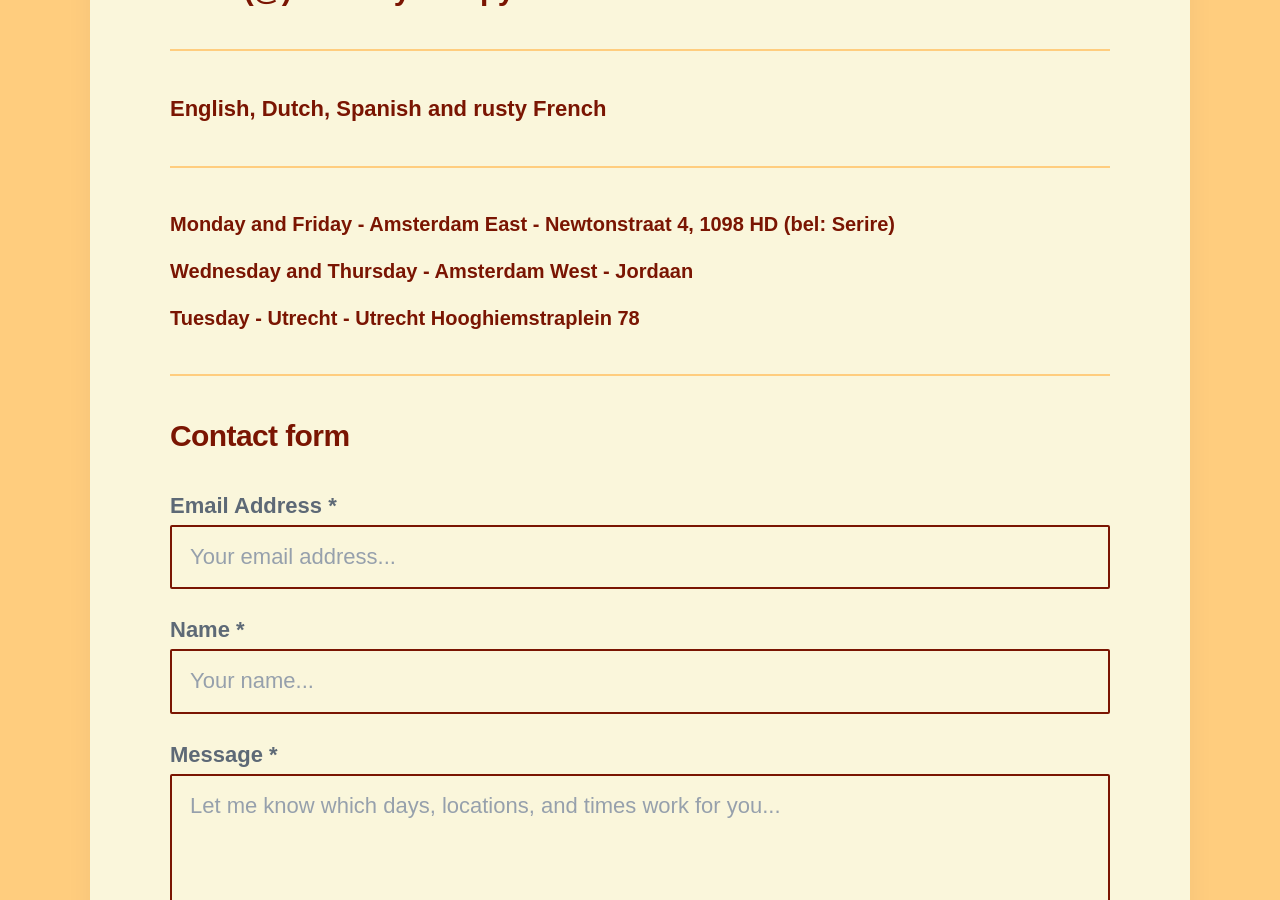
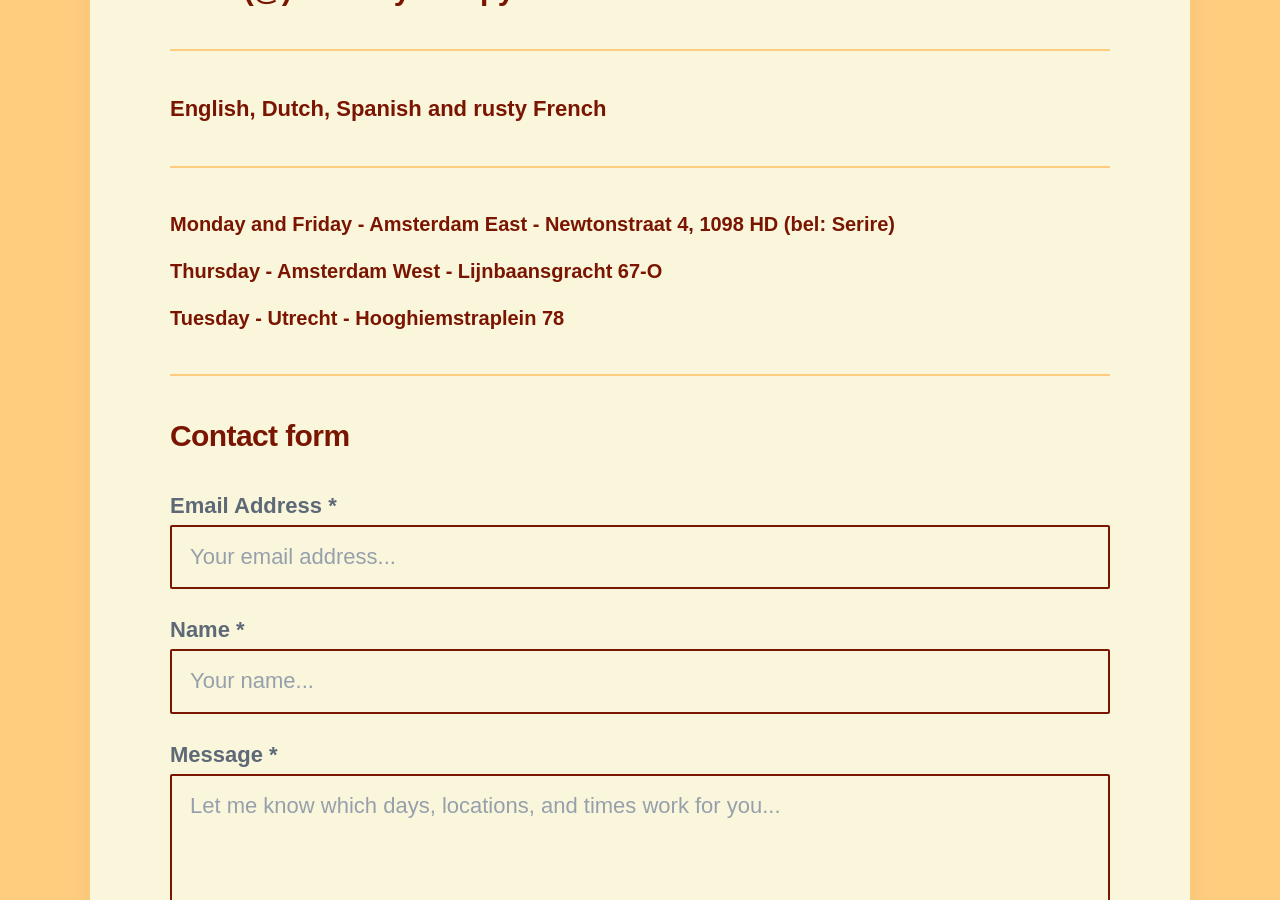
Before and after one commit to threekeytherapy/threekeytherapy.com, a Jekyll site: the page built from _pages/contact.md, in a window 1280 px wide and 900 px high, scrolled down 900 px. Built offline with Jekyll 4.4.1, drawn with Linux system fonts in a browser that asks for light colours; nearby versions of some CDN libraries; some web fonts are replaced.

Commit message:
tweaks locations

```diff
--- a/_pages/contact.md
+++ b/_pages/contact.md
@@ -18,8 +18,8 @@ featured_image:
 ---
 
 ##### Monday and Friday - Amsterdam East - Newtonstraat 4, 1098 HD (bel: Serire)
-##### Wednesday and Thursday - Amsterdam West - Jordaan
-##### Tuesday - Utrecht - Utrecht Hooghiemstraplein 78
+##### Thursday - Amsterdam West - Lijnbaansgracht 67-O
+##### Tuesday - Utrecht - Hooghiemstraplein 78
 
 ---
 
```
